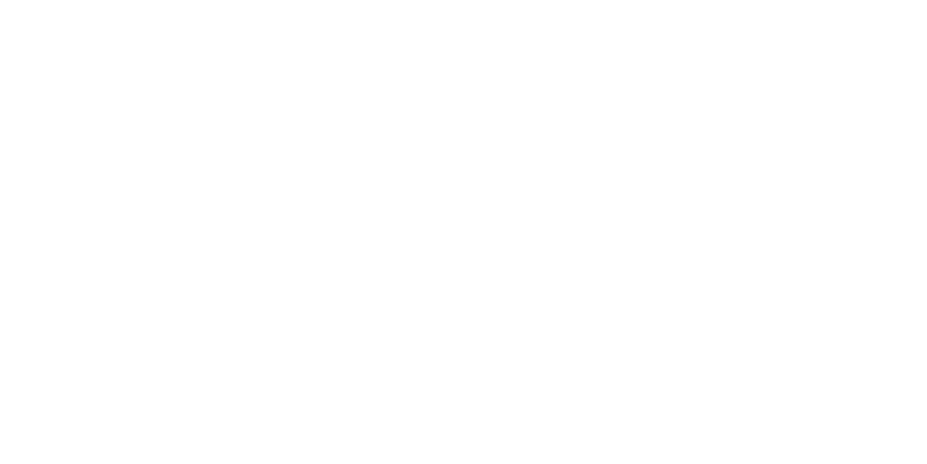
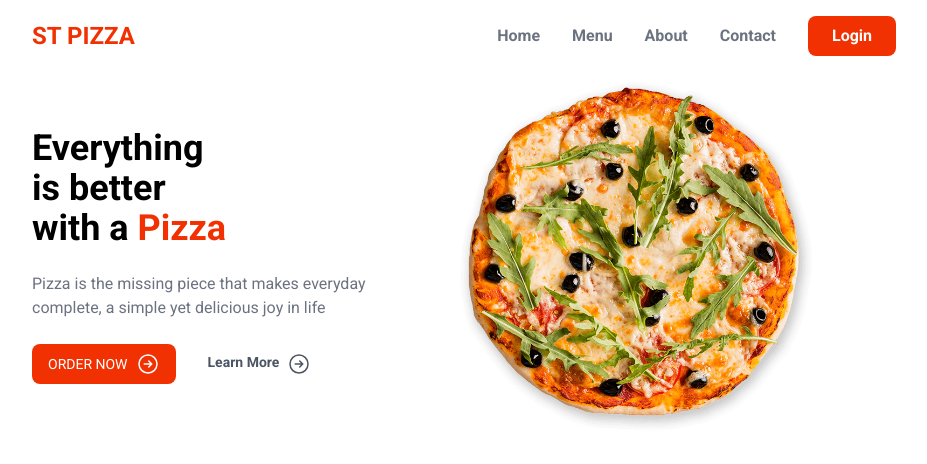
Before and after one commit to vvu060/food-delivery-app, a Next.js app: page / in a window 1280 px wide. Shown: the top 464 px of the page, without its empty margins (176-1103 px from the left). Built offline with nearby package versions, Linux system fonts and the light colour scheme.

Commit message:
Add header and hero components to Home page

```diff
--- a/src/app/page.tsx
+++ b/src/app/page.tsx
@@ -1,3 +1,11 @@
+import Header from '@/components/layout/Header';
+import Hero from '@/components/layout/Hero';
+
 export default function Home() {
-  return <div></div>;
+  return (
+    <>
+      <Header />
+      <Hero />
+    </>
+  );
 }
```
